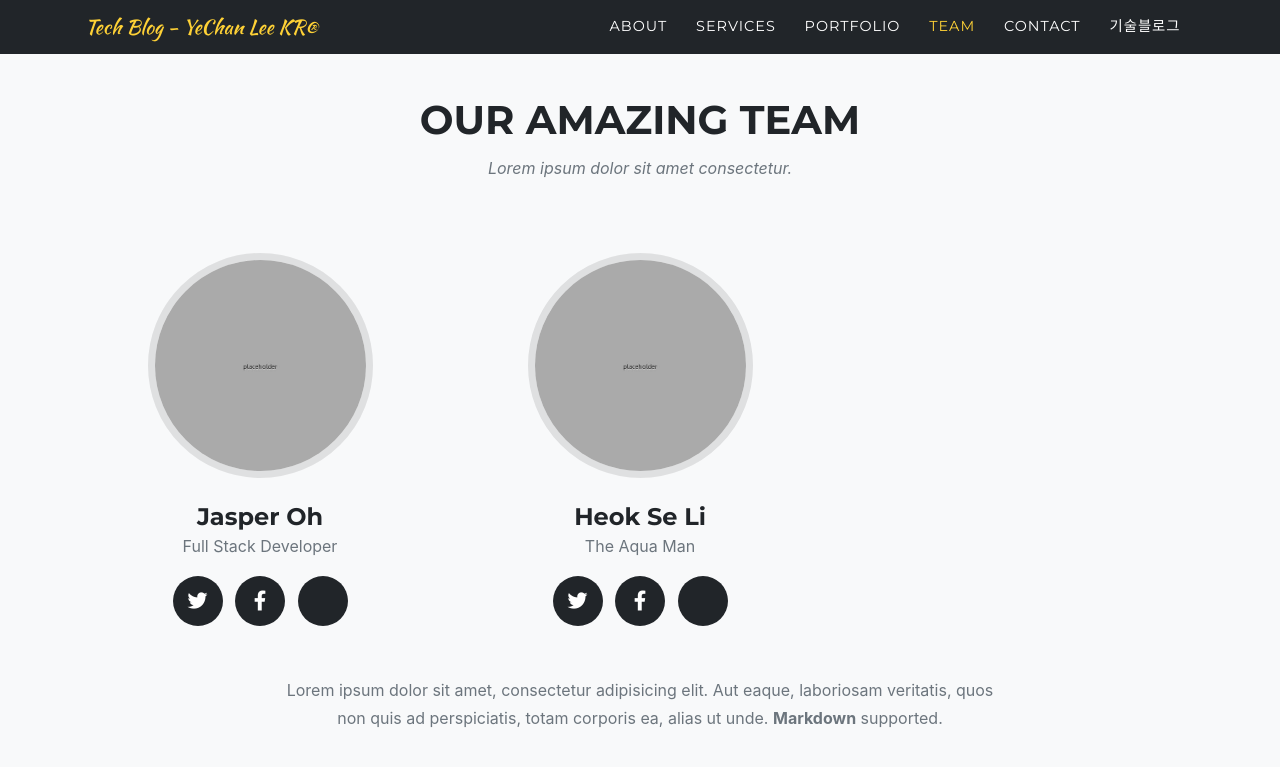
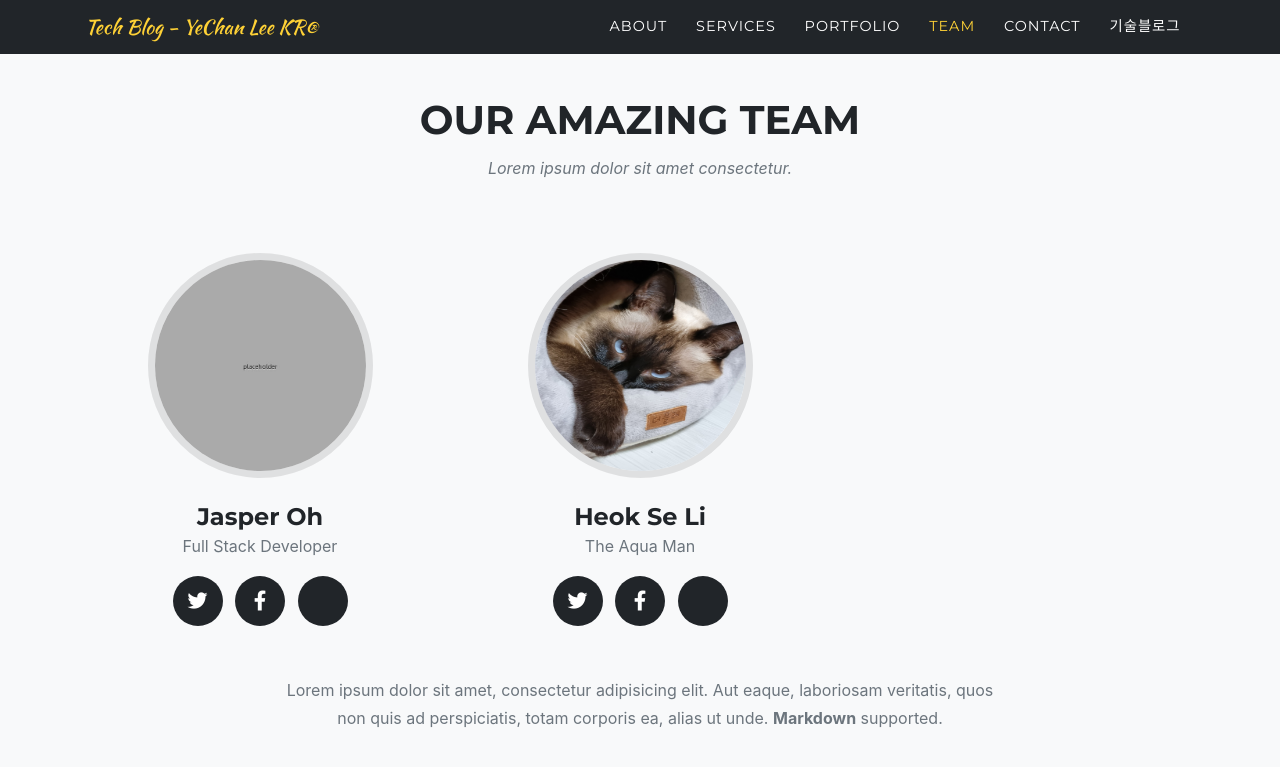
Before and after one commit to yechanlee/yechanlee.github.io, a Jekyll site: the page built from index.md, in a window 1280 px wide and 900 px high, scrolled down 4273 px. Shown: the top 767 px of the window. Built offline with Jekyll 4.4.1, drawn with Linux system fonts in a browser that asks for light colours; some web fonts are replaced; our own code applies the rules of GitHub Pages for plain Markdown files; comment, search, counter and statistics services are not loaded.

Commit message:
20211216 cat added

```diff
--- a/_data/sitetext.yml
+++ b/_data/sitetext.yml
@@ -114,7 +114,7 @@ en: &DEFAULT_EN
 
       - name: "Heok Se Li"
         role: "The Aqua Man"
-        image: assets/img/team/500x500.jpg
+        image: assets/img/cat.jpeg
         social:
           - url: https://twitter.com
             icon: fab fa-twitter
```
Also changed, not shown: assets/img/cat.jpeg (added).
